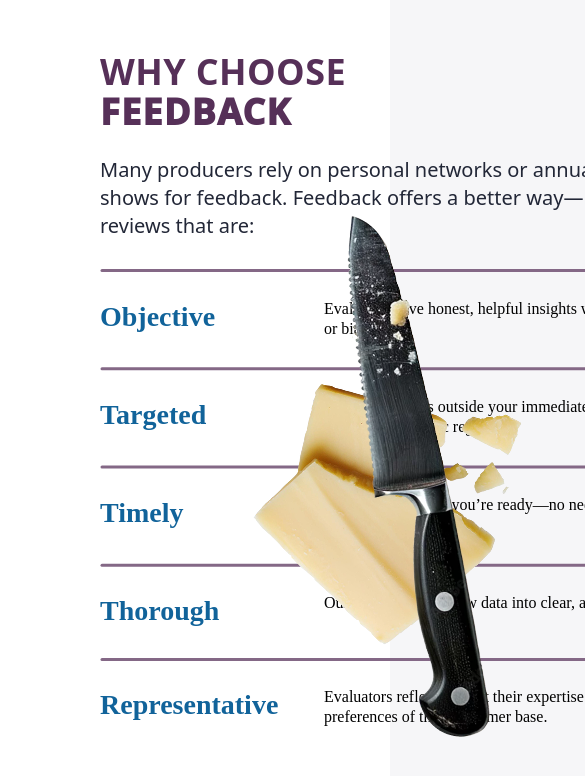
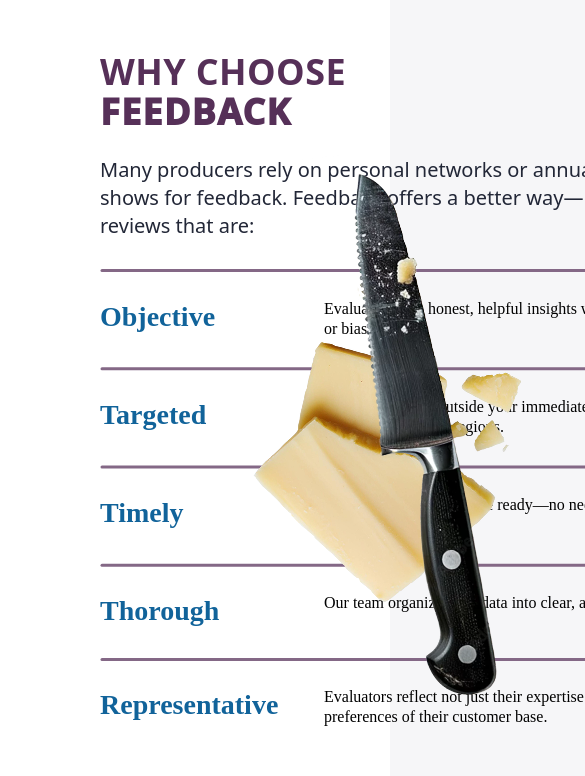
Before and after one commit to colinjcason/project-ruminate, a Next.js app: page /why-choose-us in a window 390 px wide. Shown: the top 776 px of the page, 585 px wide, since content can reach past the window. Built offline with nearby package versions, Linux system fonts and the light colour scheme; a web font is replaced by a local one.

Commit message:
not responsive, but page complete

```diff
--- a/src/app/globals.css
+++ b/src/app/globals.css
@@ -130,6 +130,7 @@ h3 {
   display: flex;
   flex-direction: column;
   gap: 24px;
+  margin-right: -50px;
 }
 
 /* Image container (takes 1/3 of the page) */
@@ -146,28 +147,18 @@ h3 {
   font-size: 20px;
   margin-bottom:  25px;
 }
+.image-wrapper {
+  position: relative;
+  display: flex;
+  justify-content: center;
+  align-items: center;
+  width: 1530px; /* Matches cutting board */
+  height: 840px; /* Matches cutting board */
+  flex-shrink: 0;
 
-/* Cheese Image - Positioned on top */
-.cheese-image {
-  position: absolute;
-  top: 42%;
-  left: 60%;
-  width: 318px;
-  height: 308px;
-  flex-shrink: 0;
 }
 
-/* Knife Image - Positioned on top */
-.knife-image {
-  position: absolute;
-  top: 20%;
-  left: 75%;
-  width: 246px;
-  height: 592px;
-  flex-shrink: 0;
-}
-
-/* Image styles */
+/* Cutting Board - Base Image */
 .cuttingboard-image {
   width: 1530px;
   height: 840px;
@@ -175,3 +166,23 @@ h3 {
   flex-shrink: 0;
   aspect-ratio: 51/28;
 }
+
+/* Cheese - Positioned Over Cutting Board */
+.cheese-image {
+  position: absolute;
+  top: 37%;
+  left: 60%;
+  width: 318px;
+  height: 308px;
+  flex-shrink: 0;
+}
+
+/* Knife - Positioned Over Cutting Board */
+.knife-image {
+  position: absolute;
+  top: 15%;
+  left: 77%;
+  width: 246px;
+  height: 592px;
+  flex-shrink: 0;
+}
```
